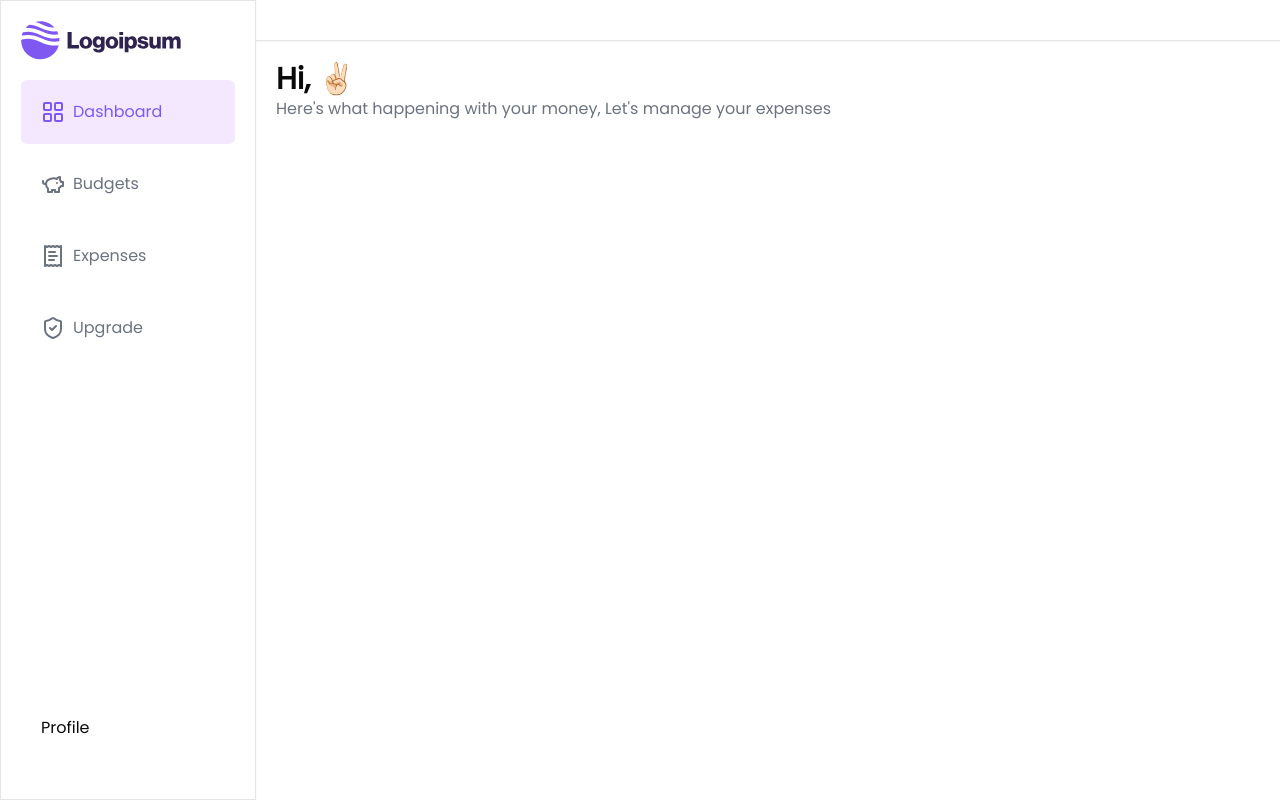
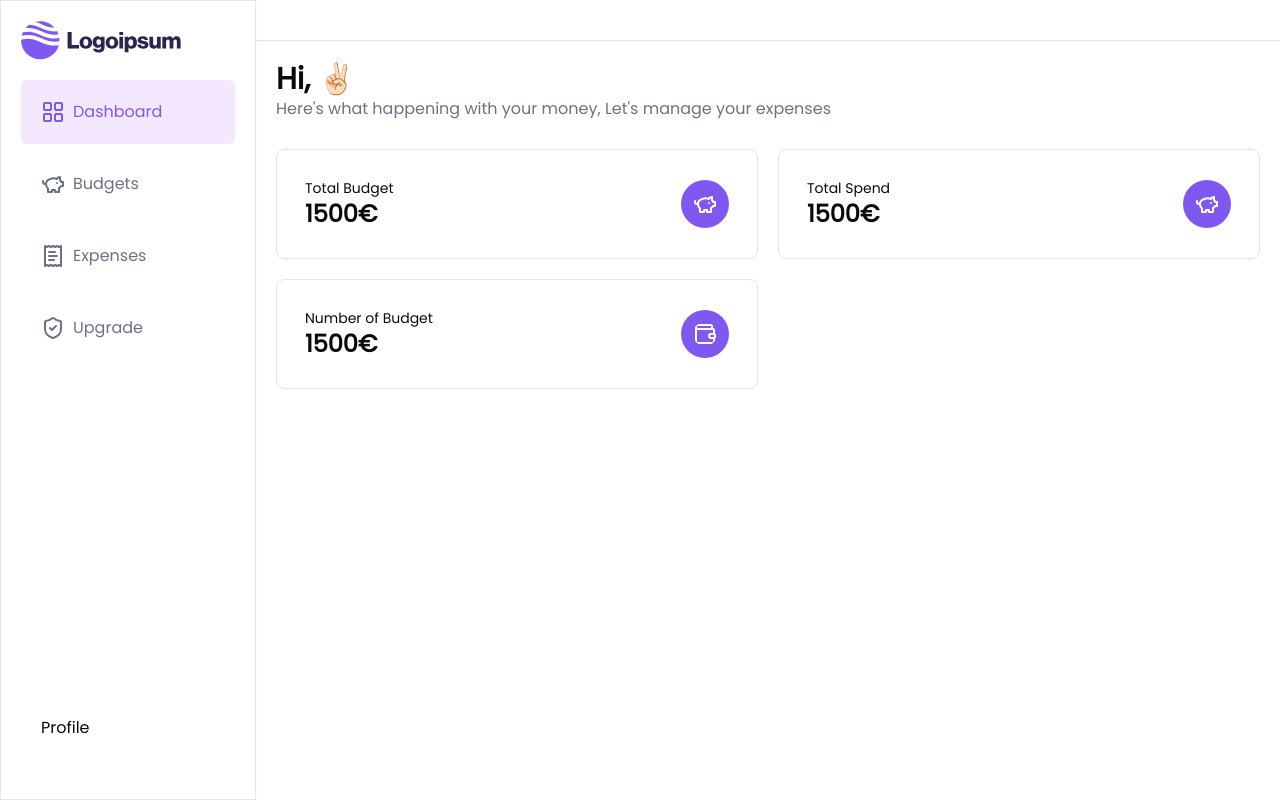
Before and after one commit to RatanaSenpai/EconoMise, a Next.js app: page /dashboard in a window 1280 px wide. Built offline with nearby package versions, Linux system fonts and the light colour scheme; no server answers.

Commit message:
💄  Feature/dashboard-cards > Styling CardInfo

```diff
--- a/app/(routes)/dashboard/_components/CardInfo.jsx
+++ b/app/(routes)/dashboard/_components/CardInfo.jsx
@@ -1,7 +1,32 @@
+import { PiggyBank, Wallet } from "lucide-react";
 import React from "react";
 
 function CardInfo({ budgetList }) {
-  return <div></div>;
+  return (
+    <div className="mt-7 grid grid-cols-1 md:grid-cols-2 lg:grid-col-3 gap-5">
+      <div className="p-7 border rounded-lg flex items-center justify-between">
+        <div>
+          <h2 className="text-sm">Total Budget</h2>
+          <h2 className="font-bold text-2xl">1500€</h2>
+        </div>
+        <PiggyBank className="bg-primary p-3 h-12 w-12 rounded-full text-white" />
+      </div>
+      <div className="p-7 border rounded-lg flex items-center justify-between">
+        <div>
+          <h2 className="text-sm">Total Spend</h2>
+          <h2 className="font-bold text-2xl">1500€</h2>
+        </div>
+        <PiggyBank className="bg-primary p-3 h-12 w-12 rounded-full text-white" />
+      </div>
+      <div className="p-7 border rounded-lg flex items-center justify-between">
+        <div>
+          <h2 className="text-sm">Number of Budget</h2>
+          <h2 className="font-bold text-2xl">1500€</h2>
+        </div>
+        <Wallet className="bg-primary p-3 h-12 w-12 rounded-full text-white" />
+      </div>
+    </div>
+  );
 }
 
 export default CardInfo;
```
